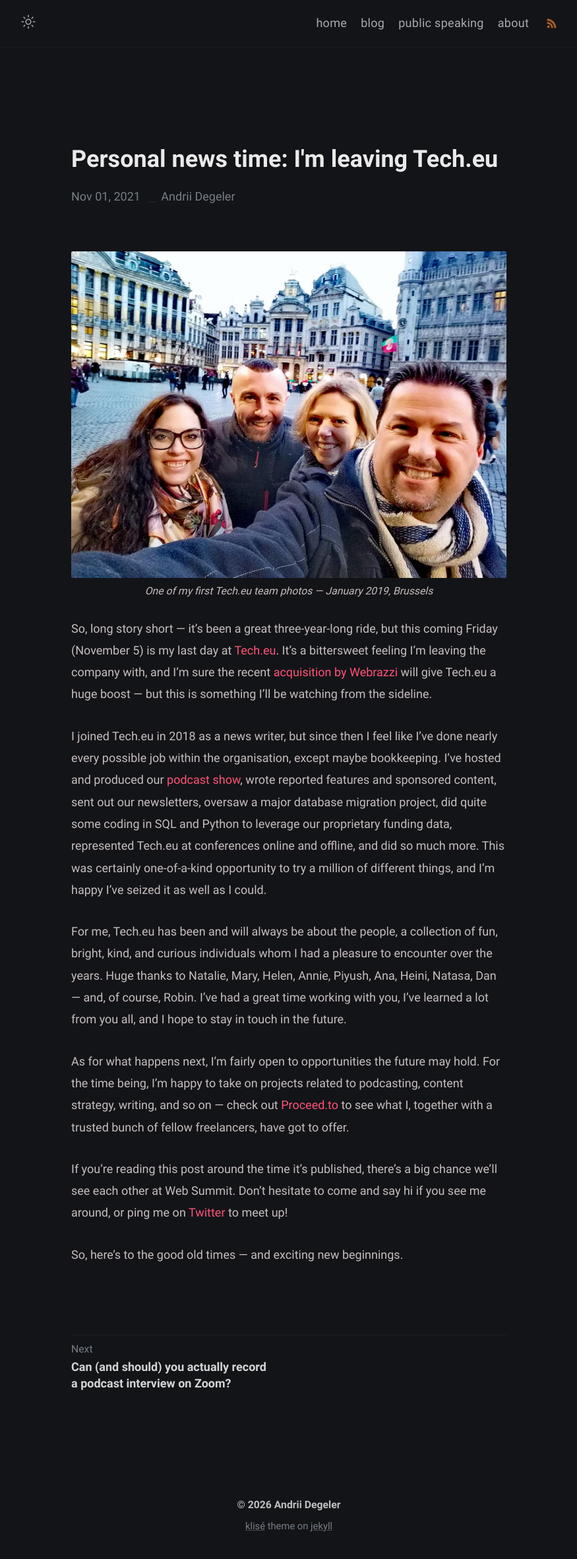
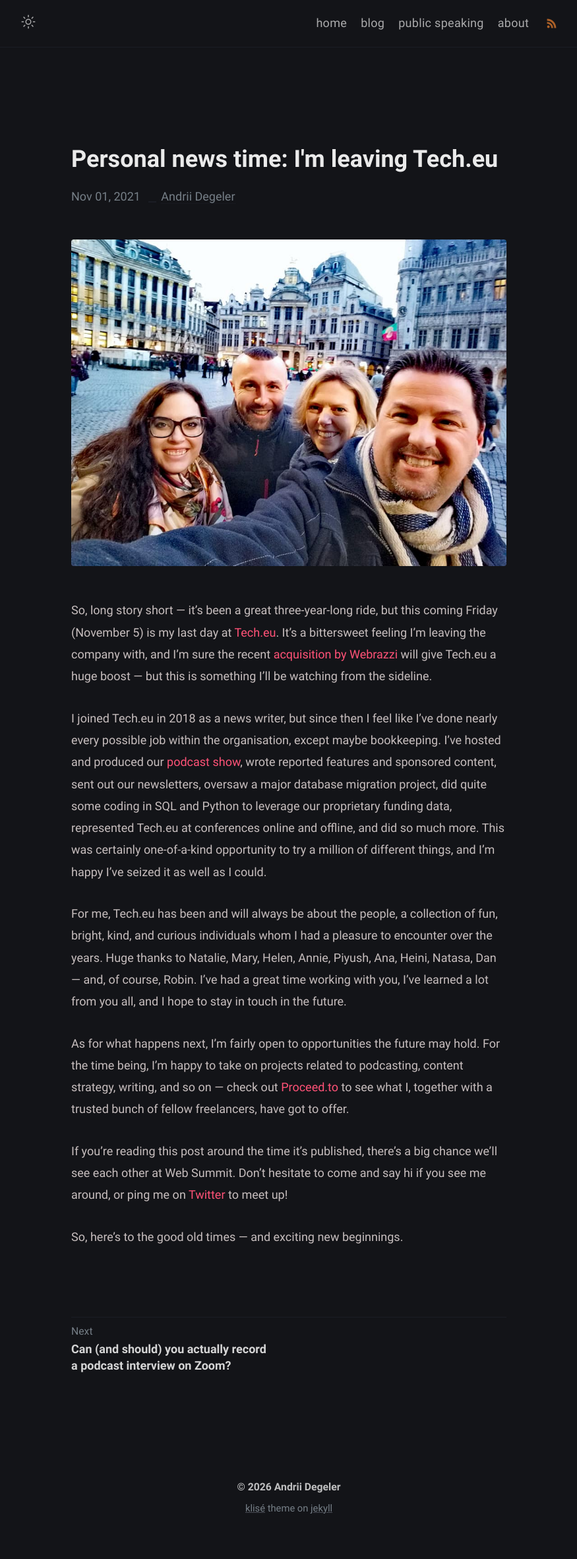
Before and after one commit to shlema/shlema.github.io, a Jekyll site: the page built from _posts/2021-11-01-leaving-tech-eu.md, in a window 1280 px wide. Shown: the whole page at 66% size, without its empty margins (202-1077 px from the left). Built offline with Jekyll 4.4.1, drawn with Linux system fonts in a browser that asks for light colours; after the commit the page ends 2336 px from its top, so only the background shows below that.

Commit message:
Show featured image from front matter in post layout
Remove duplicate inline images from posts that already have an image in front matter.

Co-Authored-By: Claude Opus 4.6 (1M context) <noreply@anthropic.com>

```diff
--- a/_layouts/post.html
+++ b/_layouts/post.html
@@ -64,6 +64,10 @@ layout: compress
           {% endif %}
         </header>
 
+        {% if page.image and page.image != "" %}
+        <img class="post-featured-image" src="{{ page.image }}" alt="{{ page.title | escape }}">
+        {% endif %}
+
         <div class="page-content" itemprop="articleBody">
           {% include anchor_headings.html html=content anchorClass="anchor-head" beforeHeading=true h_min=1 h_max=4 %}
           {% if page.tweet %}
--- a/_posts/2021-11-01-leaving-tech-eu.md
+++ b/_posts/2021-11-01-leaving-tech-eu.md
@@ -5,12 +5,6 @@ image: "/assets/img/techeu_brussels.jpg"
 comments: True
 ---
 
-<!-- # Personal news time: I'm leaving Tech.eu -->
-
-<figure>
-	<img src="/assets/img/techeu_brussels.jpg" caption="">
-	<figcaption>One of my first Tech.eu team photos — January 2019, Brussels</figcaption>
-</figure>
 
 So, long story short — it's been a great three-year-long ride, but this coming Friday (November 5) is my last day at [Tech.eu](https://tech.eu). It's a bittersweet feeling I'm leaving the company with, and I'm sure the recent [acquisition by Webrazzi][1] will give Tech.eu a huge boost — but this is something I'll be watching from the sideline.
 
--- a/_sass/klise/_post.scss
+++ b/_sass/klise/_post.scss
@@ -39,6 +39,13 @@
       font-size: 1.9em;
     }
   }
+}
+
+// Post featured image
+.post-featured-image {
+  width: 100%;
+  margin-bottom: 1.5em;
+  border-radius: 4px;
 }
 
 // Post meta
```
Also changed, not shown: _posts/2021-11-19-can-you-record-a-podcast-on-zoom.md (+0 -2 lines), _posts/2024-07-26-eu-crowdstrike.md (+0 -2 lines).
